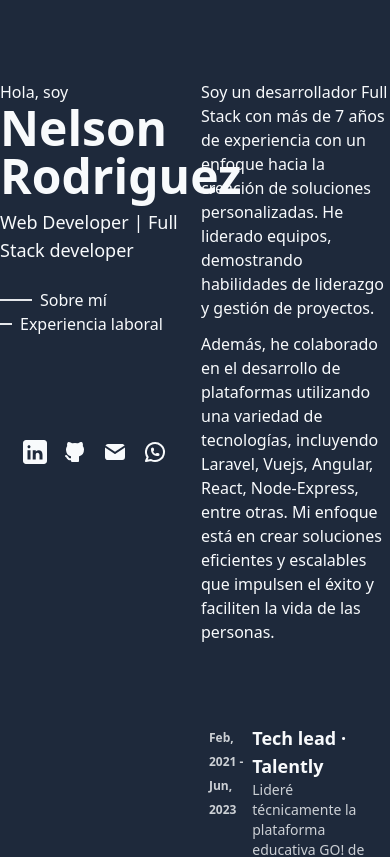
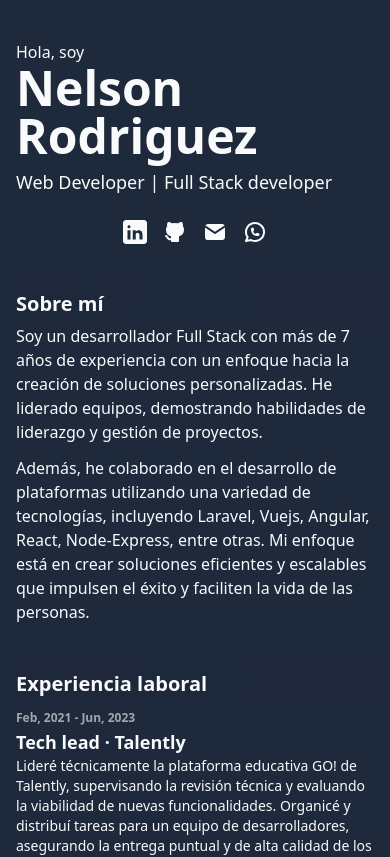
Before and after one commit to nelsonrrj/nelsonrrj.github.io, a Nuxt app: page / in a window 390 px wide. Shown: the top 857 px of the page. Built offline with nearby package versions, Linux system fonts and the light colour scheme.

Commit message:
feat: Added responsive design and wrapped content sections

```diff
--- a/app.vue
+++ b/app.vue
@@ -12,7 +12,7 @@ useHead({
     },
   ],
   bodyAttrs: {
-    class: 'bg-slate-800 text-slate-50 cursor-default',
+    class: 'bg-slate-800 text-slate-50 cursor-default print:text-black',
   },
   htmlAttrs: {
     class: 'scroll-smooth',
--- a/components/Content.vue
+++ b/components/Content.vue
@@ -4,35 +4,19 @@ import navBarItems from '~/data/navBarItems'
 
 <template>
   <main>
-    <section
+    <ContentSectionElement
       :id="navBarItems.ABOUT.id"
-      class="pt-20"
+      :title="navBarItems.ABOUT.title"
     >
       <About />
-    </section>
+    </ContentSectionElement>
 
-    <section
+    <ContentSectionElement
       :id="navBarItems.EXPERIENCE.id"
-      class="pt-20"
+      :title="navBarItems.EXPERIENCE.title"
     >
       <WorkExperience />
-    </section>
-
-    <section
-      v-if="$config.public.enableProjects"
-      :id="navBarItems.PROJECTS.id"
-      class="pt-20"
-    >
-      <Projects />
-    </section>
-
-    <section
-      v-if="$config.public.enableBlog"
-      :id="navBarItems.BLOG.id"
-      class="pt-20"
-    >
-      <Blog />
-    </section>
+    </ContentSectionElement>
   </main>
 </template>
 
--- /dev/null
+++ b/components/Content/SectionElement.vue
@@ -0,0 +1,27 @@
+<script lang="ts" setup>
+defineProps({
+  title: {
+    type: String,
+    required: true,
+  },
+  id: {
+    type: String,
+    required: true,
+  },
+})
+</script>
+
+<template>
+  <section
+    :id="id"
+    class="pb-10 lg:pt-20"
+  >
+    <ContentSectionHeader
+      class="block lg:hidden"
+      :title="title"
+    />
+    <slot />
+  </section>
+</template>
+
+<style scoped></style>
--- /dev/null
+++ b/components/Content/SectionHeader.vue
@@ -0,0 +1,13 @@
+<script lang="ts" setup>
+defineProps<{ title: string }>()
+</script>
+
+<template>
+  <div
+    class="sticky top-0 z-40 h-10 content-center bg-slate-800/90 backdrop-blur-3xl"
+  >
+    <h1 class="text-xl font-semibold">{{ title }}</h1>
+  </div>
+</template>
+
+<style></style>
--- a/components/Experience/Card.vue
+++ b/components/Experience/Card.vue
@@ -1,5 +1,5 @@
 <script setup lang="ts">
-import type { Experience } from '~/types/experience.types'
+import type { Experience } from '~/types/experience'
 import { basicFormat } from '~/utlis'
 
 defineProps<{ work: Experience }>()
@@ -7,19 +7,19 @@ defineProps<{ work: Experience }>()
 
 <template>
   <article
-    class="group grid grid-cols-8 rounded-md px-2 transition-colors hover:bg-slate-500/10"
+    class="group gap-3 rounded-md transition-colors hover:bg-slate-500/10 motion-reduce:transition-none lg:flex lg:flex-row lg:px-2"
   >
-    <header class="col-span-2">
-      <span class="text-xs font-semibold opacity-80">
+    <header class="shrink-0">
+      <span class="text-xs font-semibold opacity-60">
         {{ basicFormat(work.sdate) }} -
         {{ work?.edate ? basicFormat(work.edate) : 'Actualmente' }}
       </span>
     </header>
-    <div class="col-span-6">
+    <div>
       <h1 class="text-lg font-bold group-hover:text-teal-300">
         {{ work.position }} · {{ work.company }}
       </h1>
-      <p class="mb-3 text-pretty text-sm opacity-80">{{ work.description }}</p>
+      <p class="mb-3 text-pretty text-sm">{{ work.description }}</p>
       <ExperienceStack :stack="work.stack" />
     </div>
   </article>
--- a/components/Experience/Stack.vue
+++ b/components/Experience/Stack.vue
@@ -7,7 +7,7 @@ defineProps<{ stack: string[] }>()
     <li
       v-for="(name, index) in stack"
       :key="index"
-      class="mb-1 mr-1 inline-block cursor-default rounded-full bg-teal-400/10 px-2 py-1 text-xs font-medium text-teal-300 transition-colors duration-500 hover:bg-teal-400/20"
+      class="mb-1 mr-1 inline-block cursor-default rounded-full bg-teal-400/10 px-2 py-1 text-xs font-medium text-teal-300 transition-colors duration-500 hover:bg-teal-400/20 motion-reduce:transition-none"
     >
       {{ name }}
     </li>
--- a/components/Header.vue
+++ b/components/Header.vue
@@ -1,14 +1,14 @@
 <script setup lang="ts"></script>
 
 <template>
-  <header class="sticky top-20 flex h-96 flex-col">
+  <header class="z-50 flex flex-col bg-slate-800 lg:sticky lg:top-20 lg:h-96">
     <Presentation class="mb-5" />
 
-    <Navigation class="mb-5" />
+    <Navigation class="mb-5 hidden lg:block" />
 
-    <div class="flex-grow"></div>
+    <div class="hidden flex-grow lg:block"></div>
 
-    <SocialMedia class="flex-shrink" />
+    <SocialMedia class="flex-shrink print:hidden" />
   </header>
 </template>
 
--- a/components/NavBar/NavBarItem.vue
+++ b/components/NavBar/NavBarItem.vue
@@ -12,7 +12,7 @@ defineProps<{ item: NavBarItem }>()
       class="group flex items-center"
     >
       <span
-        class="mr-2 inline-block w-3 border transition-all duration-200 group-hover:w-8 group-[.active]:w-8"
+        class="mr-2 inline-block w-3 border transition-all duration-200 group-hover:w-8 group-[.active]:w-8 motion-reduce:transition-none"
       ></span>
       <span>{{ item.title }}</span>
     </NuxtLink>
--- a/pages/index.vue
+++ b/pages/index.vue
@@ -1,9 +1,9 @@
 <script setup lang="ts"></script>
 
 <template>
-  <div class="grid grid-cols-2 gap-3">
-    <Header />
-    <Content />
+  <div class="px-4 py-10 lg:flex lg:px-12 lg:py-0">
+    <Header class="pb-10 lg:w-1/2" />
+    <Content class="lg:w-1/2" />
   </div>
 </template>
 
```
